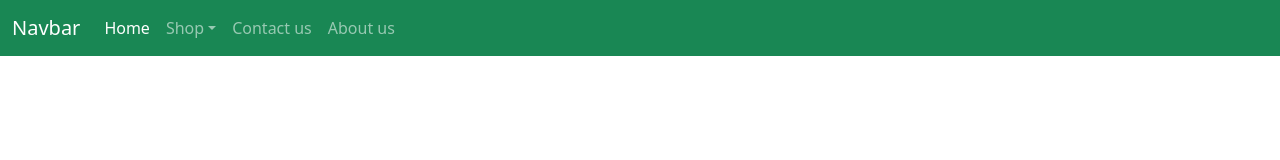
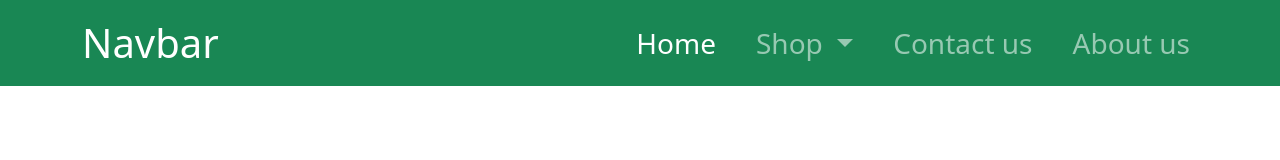
Before and after one commit to reevcrona/Assignment-lesson-15, a plain HTML site: page index.html in a window 1280 px wide. Drawn offline with nearby package versions, Linux system fonts and the light colour scheme.

Commit message:
Navbar looks better now

```diff
--- a/index.html
+++ b/index.html
@@ -9,33 +9,34 @@
 <body>
 
 <nav class="navbar navbar-expand-md navbar-dark bg-success">
-    <div class="container-fluid">
-        <a href="#" class="navbar-brand">Navbar</a>
+    <div class="container">
+        <a href="#" class="navbar-brand fs-1">Navbar</a>
         <button class="navbar-toggler" type="button" data-bs-toggle="collapse" data-bs-target="#navbarNavAltMarkup" aria-controls="navbarNavAltMarkup" aria-expanded="false" aria-label="Toggle navigation">
             <span class="navbar-toggler-icon"></span>
-          </button>
-          <div class="collapse navbar-collapse" id="navbarNavAltMarkup">
-            <div class="navbar-nav">
-              <a class="nav-link active" aria-current="page" href="#">Home</a>
-              <a href="#" class="nav-link dropdown-toggle" role="button" data-bs-toggle="dropdown"
-              aria-expanded="false">Shop</a>
-              <ul class="dropdown-menu">
-                <li><a href="" class="dropdown-item">Flowers</a></li>
-                <li><hr class="dropdown-divider"></li>
-                <li><a href="" class="dropdown-item">Pots</a></li>
-                <li><hr class="dropdown-divider"></li>
-                <li><a href="" class="dropdown-item">Tools</a></li>
+        </button>
 
-              </ul>
-              <a href="#" class="nav-link">Contact us</a>
-              <a href="#" class="nav-link">About us</a>
+        <div class="collapse navbar-collapse justify-content-end " id="navbarNavAltMarkup">
+            <div class="navbar-nav gap-md-4">
+                <a class="nav-link active fs-3" aria-current="page" href="#">Home</a>
+                <div class="nav-item dropdown">
+                    <a class="nav-link dropdown-toggle fs-3" href="#" id="navbarDropdown" role="button" data-bs-toggle="dropdown" aria-expanded="false">
+                        Shop
+                    </a>
+                    <ul class="dropdown-menu" aria-labelledby="navbarDropdown">
+                        <li><a href="#" class="dropdown-item">Flowers</a></li>
+                        <li><hr class="dropdown-divider"></li>
+                        <li><a href="#" class="dropdown-item">Pots</a></li>
+                        <li><hr class="dropdown-divider"></li>
+                        <li><a href="#" class="dropdown-item">Tools</a></li>
+                    </ul>
+                </div>
+
+                <a href="#" class="nav-link fs-3">Contact us</a>
+                <a href="#" class="nav-link fs-3">About us</a>
             </div>
-          </div>
+        </div>
     </div>
 </nav>
-
-
-
 
 <script src="https://cdn.jsdelivr.net/npm/bootstrap@5.3.3/dist/js/bootstrap.bundle.min.js" integrity="sha384-YvpcrYf0tY3lHB60NNkmXc5s9fDVZLESaAA55NDzOxhy9GkcIdslK1eN7N6jIeHz" crossorigin="anonymous"></script>
 </body>
```
